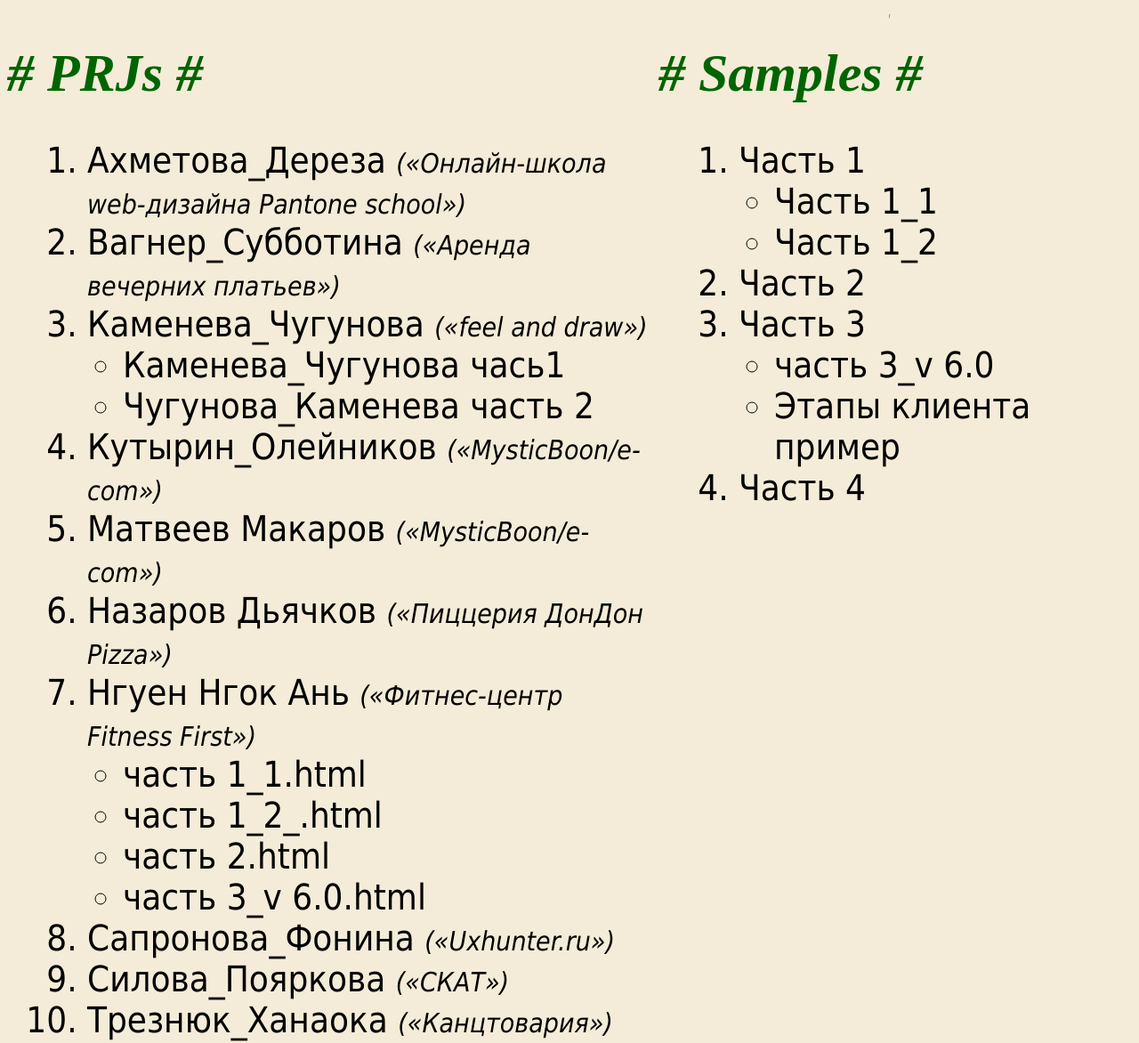
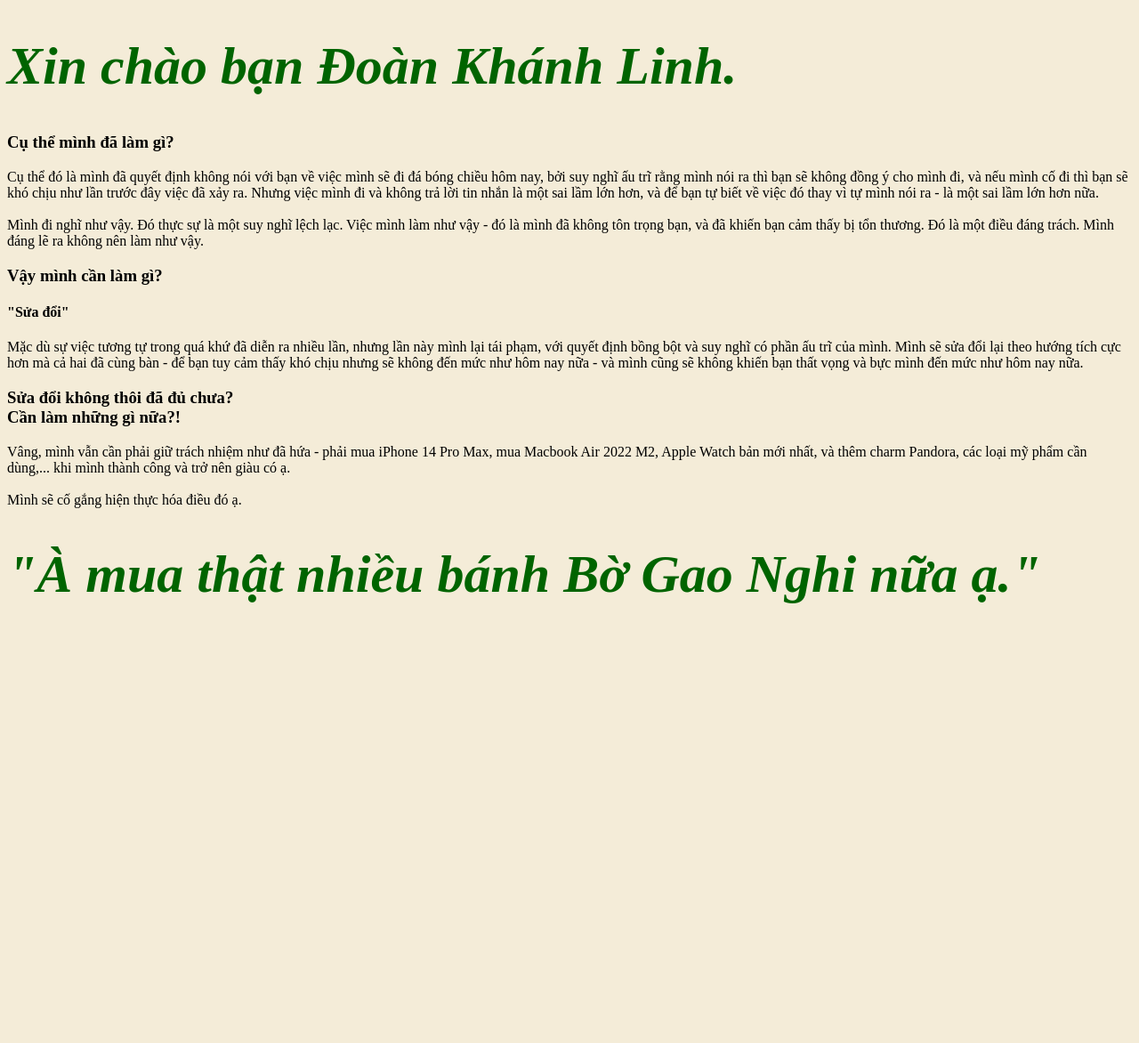
Before and after one commit to virgovu/srbb, a plain HTML site: page index.html in a window 1280 px wide. Shown: the top 1172 px of the page at 89% size. After the commit the page ends 818 px from the top, so only its background shows below. Drawn offline with nearby package versions, Linux system fonts and the light colour scheme; files that its build step writes are made by us from their sources.

Commit message:
Add files via upload

```diff
--- a/index.html
+++ b/index.html
@@ -1,105 +1,71 @@
 <!DOCTYPE html>
 <html>
 <head>
-<title>EB - PRJ</title>
-<link rel="icon" href="https://www.iconpacks.net/icons/2/free-opened-book-icon-3169-thumb.png" type="image/x-icon" />
+  <meta charset="utf-8">
+  <meta name="viewport" content="width=device-width">
+  <title>Sorry Babi</title>
+  <link rel="stylesheet" type="text/css" href="./style.css">
 </head>
-<link rel="stylesheet" type="text/css" href="./assets/css/style.css">
-<link rel="stylesheet" type="text/css" href="">
 <body>
-<div class="cont">
-<div style="width: 720px;">
-<h1># PRJs #</h1>
-<ol class="list">
-	<li><a href="./assets/mainFiles/mod/Ахметова_Дереза/Ахметова_Дереза.html">Ахметова_Дереза <span>(«Онлайн-школа web-дизайна Pantone school»)</span></a></li>
-	<li><a href="./assets/mainFiles/mod/Вагнер_Субботина/проект.html">Вагнер_Субботина <span>(«Аренда вечерних платьев»)</span></a></li>
-	<li>
-		Каменева_Чугунова <span>(«feel and draw»)</span>
-		<ul>
-			<li><a href="./assets/mainFiles/mod/Каменева_Чугунова/Каменева_Чугунова чась1.html">Каменева_Чугунова чась1</a></li>
-			<li><a href="./assets/mainFiles/mod/Каменева_Чугунова/Чугунова_Каменева часть 2.html">Чугунова_Каменева часть 2</a></li>
-		</ul>
-	</li>
-	<li><a href="./assets/mainFiles/mod/Кутырин_Олейников/Проектный документ.html">Кутырин_Олейников <span>(«MysticBoon/e-com»)</span></a></li>
-	<li><a href="./assets/mainFiles/mod/Матвеев Макаров/Matveev_Makarov.html">Матвеев Макаров <span>(«MysticBoon/e-com»)</span></a></li>
-	<li><a href="./assets/mainFiles/mod/Назаров Дьячков/Назаров Дьячков часть 1_1.html">Назаров Дьячков <span>(«Пиццерия ДонДон Pizza»)</span></a></li>
-	<li>
-		Нгуен Нгок Ань <span>(«Фитнес-центр Fitness First»)</span>
-		<ul>
-			<li><a href="./assets/mainFiles/mod/Нгуен Нгок Ань/часть 1_1.html">часть 1_1.html</a></li>
-			<li><a href="./assets/mainFiles/mod/Нгуен Нгок Ань/часть 1_2_.html">часть 1_2_.html</a></li>
-			<li><a href="./assets/mainFiles/mod/Нгуен Нгок Ань/часть 2.html">часть 2.html</a></li>
-			<li><a href="./assets/mainFiles/mod/Нгуен Нгок Ань/часть 3_v 6.0.html">часть 3_v 6.0.html</a></li>
-		</ul>
-	</li>
+  <div class="sec sec-1">
+    <h1>Xin chào bạn Đoàn Khánh Linh.</h1>
+    <div class="image"></div>
+  </div>
 
-	<li><a href="./assets/mainFiles/mod/Сапронова_Фонина/Сапронова_Фонина.html">Сапронова_Фонина <span>(«Uxhunter.ru»)</span></a></li>
-	<li><a href="./assets/mainFiles/mod/Силова_Пояркова/Проектный документ.html">Силова_Пояркова <span>(«СКАТ»)</span></a></li>
-	<li><a href="./assets/mainFiles/mod/Трезнюк_Ханаока/Проектный документ.html">Трезнюк_Ханаока <span>(«Канцтовария»)</span></a></li>
-	<li><a href="./assets/mainFiles/mod/BI/Бутова_Ибрагимова_Проект.html">Бутова_Ибрагимова <span>(«Event-агенство»)</span></a></li>
+  <div class="sec sec-2">
+    <h3>Cụ thể mình đã làm gì?</h3>
+    <div class="image"></div>
+    <div class="txt">
+      Cụ thể đó là mình đã quyết định không nói với bạn về việc mình sẽ đi đá bóng chiều hôm nay, bởi suy nghĩ ấu trĩ rằng mình nói ra thì bạn sẽ không đồng ý cho mình đi, và nếu mình cố đi thì bạn sẽ khó chịu như lần trước đây việc đã xảy ra. Nhưng việc mình đi và không trả lời tin nhắn là một sai lầm lớn hơn, và để bạn tự biết về việc đó thay vì tự mình nói ra - là một sai lầm lớn hơn nữa.
+      <br>
+      <br>
+      Mình đi nghĩ như vậy. Đó thực sự là một suy nghĩ lệch lạc.
+      Việc mình làm như vậy - đó là mình đã không tôn trọng bạn, và đã khiến bạn cảm thấy bị tổn thương. Đó là một điều đáng trách. Mình đáng lẽ ra không nên làm như vậy.
+    </div>
+  </div>
 
-	<li><a href="./assets/mainFiles/mod/school/school.html">999. School</a></li>
-</ol>
-</div>
-<div style="left: 740px; position: absolute;" class="col2">
-<h1># Samples #</h1>
-<ol class="samples">
-	<li>Часть 1
-		<ul>
-			<li><a href="./assets/samples/1 часть/часть 1_1.html">Часть 1_1</a></li>
-			<li><a href="./assets/samples/1 часть/часть 1_2.html">Часть 1_2</a></li>
-		</ul>
-	</li>
-	<li><a href="./assets/samples/2 часть/часть 2.html">Часть 2</a></li>
-	<li>Часть 3
-		<ul>
-			<li><a href="./assets/samples/3 часть/часть 3_v 6.0.html">часть 3_v 6.0</a></li>
-			<li><a href="./assets/samples/3 часть/Этапы клиента пример.html">Этапы клиента пример</a></li>
-		</ul>
-	</li>
-	<li><a href="./assets/samples/4 часть/4 часть_v3.7.html">Часть 4</a></li>
-</ol>
-</div>
+  <div class="sec sec-3">
+    <h3>Vậy mình cần làm gì?</h3>
+    <div class="image"></div>
+    <div class="txt">
+      <h4>"Sửa đổi"</h4>
+      Mặc dù sự việc tương tự trong quá khứ đã diễn ra nhiều lần, nhưng lần này mình lại tái phạm, với quyết định bồng bột và suy nghĩ có phần ấu trĩ của mình. Mình sẽ sửa đổi lại theo hướng tích cực hơn mà cả hai đã cùng bàn - để bạn tuy cảm thấy khó chịu nhưng sẽ không đến mức như hôm nay nữa - và mình cũng sẽ không khiến bạn thất vọng và bực mình đến mức như hôm nay nữa.
+    </div>
+  </div>
+
+  <div class="sec sec-4">
+    <h3 style="top: 2%;">Sửa đổi không thôi đã đủ chưa?
+      <br>Cần làm những gì nữa?!</h3>
+
+    <div class="image"></div>
+    <div class="txt">
+    Vâng, mình vẫn cần phải giữ trách nhiệm như đã hứa - phải mua iPhone 14 Pro Max, mua Macbook Air 2022 M2, Apple Watch bản mới nhất, và thêm charm Pandora, các loại mỹ phẩm cần dùng,... khi mình thành công và trở nên giàu có ạ.
+    <br>
+    <br>
+    Mình sẽ cố gắng hiện thực hóa điều đó ạ.
+
+    </div>
+  </div>
+
+  <div class="callout">
+    <div class="container">
+    <h1>"À mua thật nhiều bánh Bờ Gao Nghi nữa ạ."</h1>
+    </div>
+  </div>
+
 
 <br>
-<hr style="height: 3px; background-color:black;" />
-
-</div>
-
-<div>
 <br>
-<h1>### ###</h1>
-<a href="https://github.com/virgovu/EBPrj/tree/main/assets/mainFiles/ori"><h2>◎ DOCX_Files</h2></a>
-<a href="https://drive.google.com/drive/folders/15spmJYRlVUSYiCxg-VP0eM3pVcrmW_nZ"><h2>◎ Samples (G.Drive)</h2></a>
-<a href="https://drive.google.com/drive/folders/1dlsifUJeHVVSpFq5lMJgxmBIl3owxD2z"><h2>◎ FinalFolder (G.Drive)</h2></a>
-</div>
-
 <br>
-<hr style="height: 3px; background-color: #ccc;" />
 <br>
-<h3 style="font-style: italic;">What's new?</h3>
-
-<h4 style="font-style: italic;">v. 0.220611.1216:</h4>
-<p>- Bổ sung "School" :D (12).</p>
-
 <br>
-<h4 style="font-style: italic;">v. 0.220610.1146:</h4>
-<p>- Bổ sung Bài mới (11 - BI).</p>
-
-<br>
-<h4 style="font-style: italic;">v. 0.220531.2248:</h4>
-<p>- Bổ sung "FinalFolder (G.Drive)".</p>
-<p>- Thêm tên của các dự án.</p>
-<p>- Reading mode Background lol.</p>
-
-<br>
-<h4 style="font-style: italic;">v. 0.220531.1800:</h4>
-<p>- Responsive cho mobile.</p>
-<p>- Bổ sung "DOCX_Files & Samples (G.Drive)".</p>
-
-<br>
-<h4 style="font-style: italic;">v. 0.220530.0000:</h4>
-<p>- Khởi tạo.</p>
+  <div class="test2"></div>
 
 </body>
+<script src="https://unpkg.com/scrollreveal">
+</script>
+<script>
+   ScrollReveal().reveal('.headline');
+   ScrollReveal().reveal('.test2', {delay: 1000 });
+  </script>
 </html>
```
